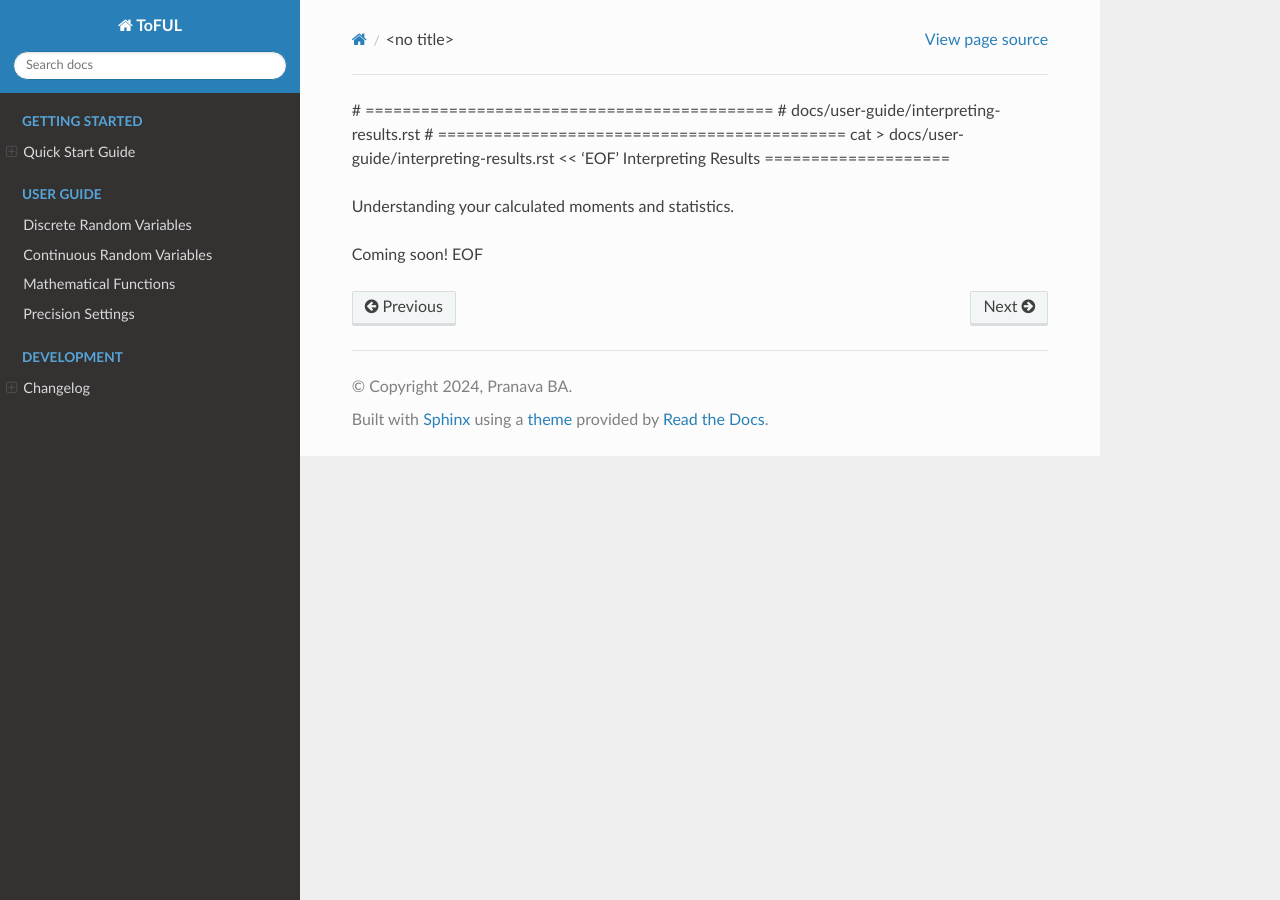
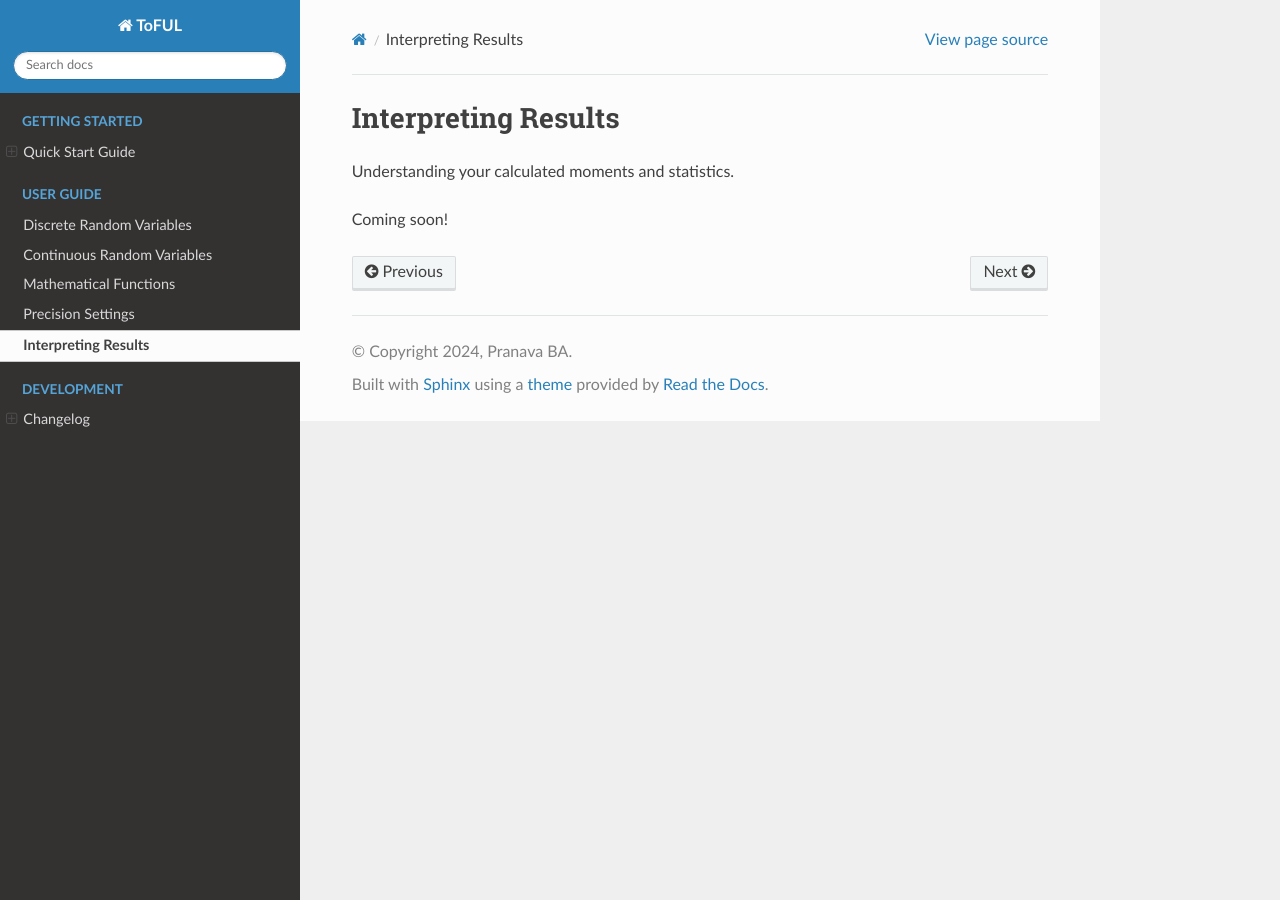
Before and after one commit to pranava-ba/ToFUL, a Sphinx documentation site: the page built from docs/user-guide/interpreting-results.rst, in a window 1280 px wide. Built offline with Sphinx 7.4.7 and the Read the Docs theme 3.1.0, drawn with Linux system fonts in a browser that asks for light colours; pages that are not in the unit, such as notebooks, are missing from menus.

Commit message:
Update interpreting-results.rst

```diff
--- a/docs/user-guide/interpreting-results.rst
+++ b/docs/user-guide/interpreting-results.rst
@@ -1,11 +1,6 @@
-# ============================================
-# docs/user-guide/interpreting-results.rst
-# ============================================
-cat > docs/user-guide/interpreting-results.rst << 'EOF'
 Interpreting Results
 ====================
 
 Understanding your calculated moments and statistics.
 
 Coming soon!
-EOF
```
